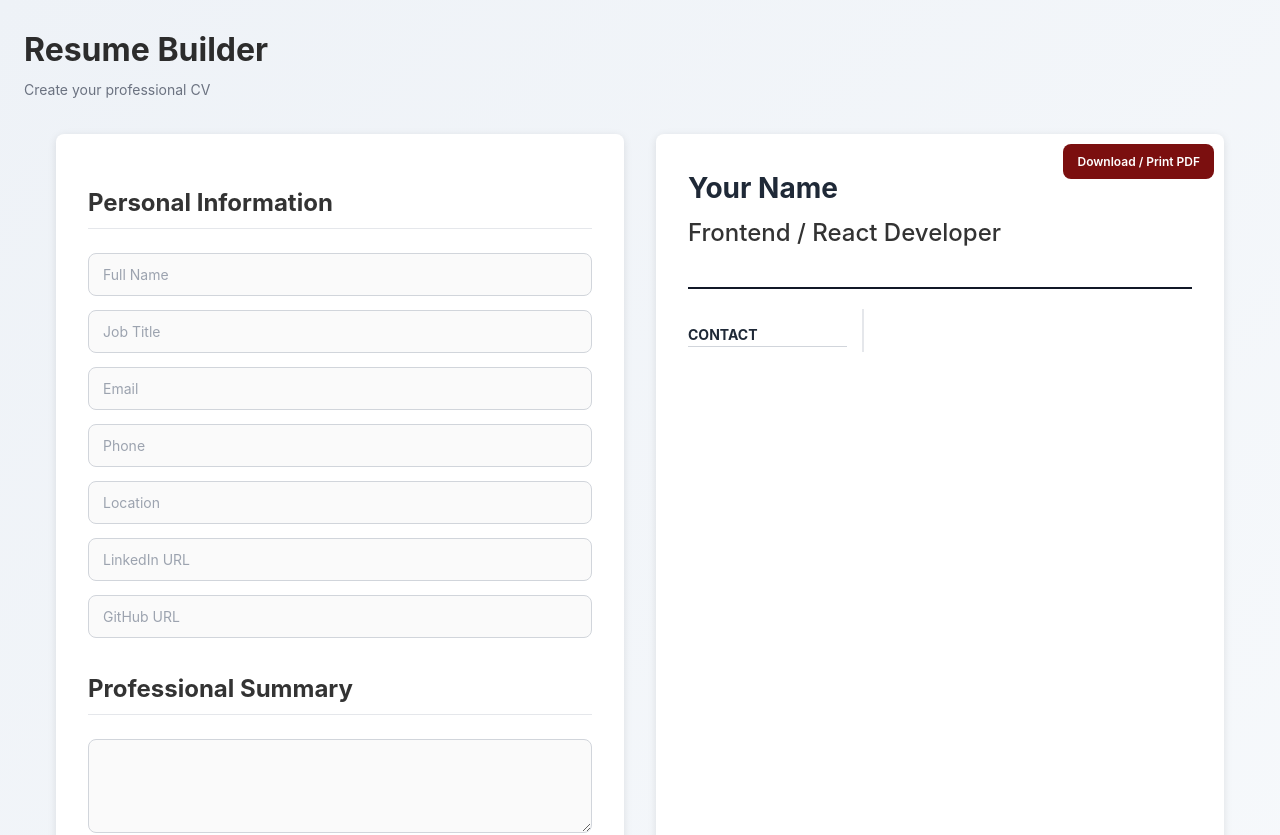
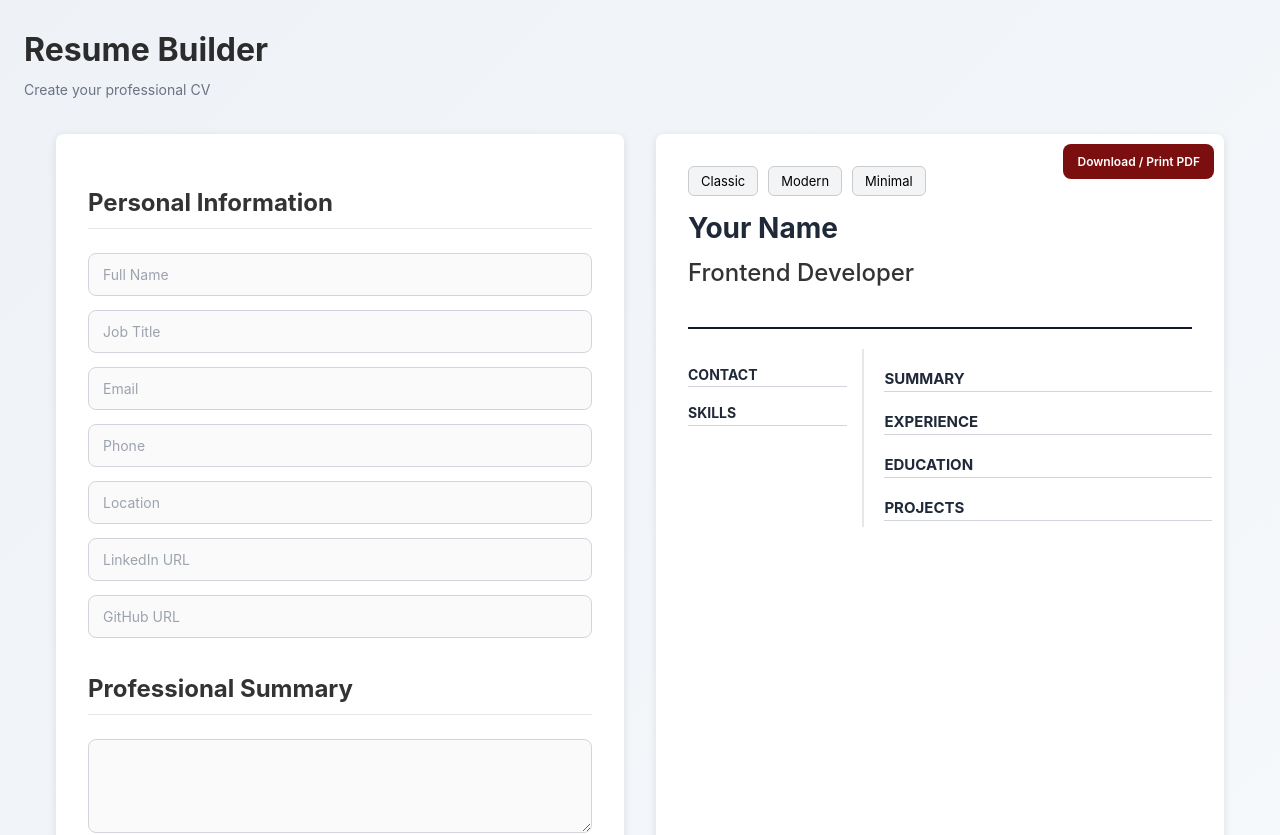
Before and after one commit to ne7277/CV-Pilot, a React (Vite) app: page /cv in a window 1280 px wide. Shown: the top 835 px of the page. Built offline with nearby package versions, Linux system fonts and the light colour scheme.

Commit message:
Added Simple templetes

```diff
--- a/src/Component/CV Form/CVForm.css
+++ b/src/Component/CV Form/CVForm.css
@@ -171,3 +171,69 @@ h1 {
     display: none;
   }
 }
+.template-switcher {
+  display: flex;
+  gap: 10px;
+  margin-bottom: 10px;
+}
+
+.template-switcher button {
+  padding: 6px 12px;
+  border-radius: 6px;
+  border: 1px solid #ccc;
+  cursor: pointer;
+  background: #f3f4f6;
+  font-size: 13px;
+}
+
+.modern-layout {
+  display: grid;
+  grid-template-columns: 35% 65%;
+  gap: 20px;
+}
+
+.modern-left {
+  background: #111827;
+  color: #fff;
+  padding: 20px;
+}
+
+.modern-left h1 {
+  font-size: 24px;
+}
+
+.modern-left .title {
+  font-size: 14px;
+  margin-bottom: 12px;
+}
+
+.modern-left h4 {
+  margin-top: 20px;
+}
+
+.modern-right h3 {
+  margin-top: 16px;
+  border-bottom: 1px solid #ccc;
+}
+
+.minimal-layout {
+  text-align: center;
+}
+
+.minimal-layout h1 {
+  font-size: 28px;
+}
+
+.minimal-layout h2 {
+  font-size: 16px;
+  color: #555;
+}
+
+.minimal-layout .contact {
+  font-size: 13px;
+  margin-bottom: 12px;
+}
+
+.minimal-layout hr {
+  margin: 16px 0;
+}
--- a/src/Component/CV Form/CVForm.js
+++ b/src/Component/CV Form/CVForm.js
@@ -1,7 +1,9 @@
 import React, { useState } from "react";
 import "./CVForm.css";
 
-export default function App() {
+export default function CVForm() {
+  const [template, setTemplate] = useState("classic");
+
   const [formData, setFormData] = useState({
     fullName: "",
     jobTitle: "",
@@ -19,10 +21,7 @@ export default function App() {
 
   const handleChange = (e) => {
     const { name, value } = e.target;
-    setFormData((prev) => ({
-      ...prev,
-      [name]: value,
-    }));
+    setFormData((prev) => ({ ...prev, [name]: value }));
   };
 
   return (
@@ -31,107 +30,51 @@ export default function App() {
       <p>Create your professional CV</p>
 
       <div className="container">
-        {/* FORM */}
+        {/* ================= FORM ================= */}
         <section className="form-section">
           <h2>Personal Information</h2>
 
-          <input
-            name="fullName"
-            placeholder="Full Name"
-            value={formData.fullName}
-            onChange={handleChange}
-          />
-          <input
-            name="jobTitle"
-            placeholder="Job Title"
-            value={formData.jobTitle}
-            onChange={handleChange}
-          />
-          <input
-            name="email"
-            placeholder="Email"
-            value={formData.email}
-            onChange={handleChange}
-          />
-          <input
-            name="phone"
-            placeholder="Phone"
-            value={formData.phone}
-            onChange={handleChange}
-          />
-          <input
-            name="location"
-            placeholder="Location"
-            value={formData.location}
-            onChange={handleChange}
-          />
-          <input
-            name="linkedin"
-            placeholder="LinkedIn URL"
-            value={formData.linkedin}
-            onChange={handleChange}
-          />
-          <input
-            name="github"
-            placeholder="GitHub URL"
-            value={formData.github}
-            onChange={handleChange}
-          />
+          <input name="fullName" placeholder="Full Name" value={formData.fullName} onChange={handleChange} />
+          <input name="jobTitle" placeholder="Job Title" value={formData.jobTitle} onChange={handleChange} />
+          <input name="email" placeholder="Email" value={formData.email} onChange={handleChange} />
+          <input name="phone" placeholder="Phone" value={formData.phone} onChange={handleChange} />
+          <input name="location" placeholder="Location" value={formData.location} onChange={handleChange} />
+          <input name="linkedin" placeholder="LinkedIn URL" value={formData.linkedin} onChange={handleChange} />
+          <input name="github" placeholder="GitHub URL" value={formData.github} onChange={handleChange} />
 
           <h2>Professional Summary</h2>
-          <textarea
-            rows="4"
-            name="summary"
-            value={formData.summary}
-            onChange={handleChange}
-          ></textarea>
+          <textarea rows="4" name="summary" value={formData.summary} onChange={handleChange} />
 
           <h2>Skills</h2>
-          <textarea
-            rows="3"
-            name="skills"
-            value={formData.skills}
-            onChange={handleChange}
-          ></textarea>
+          <textarea rows="3" name="skills" value={formData.skills} onChange={handleChange} />
 
           <h2>Experience</h2>
-          <textarea
-            rows="4"
-            name="experience"
-            value={formData.experience}
-            onChange={handleChange}
-          ></textarea>
+          <textarea rows="4" name="experience" value={formData.experience} onChange={handleChange} />
 
           <h2>Education</h2>
-          <textarea
-            rows="3"
-            name="education"
-            value={formData.education}
-            onChange={handleChange}
-          ></textarea>
+          <textarea rows="3" name="education" value={formData.education} onChange={handleChange} />
 
           <h2>Projects</h2>
-          <textarea
-            rows="4"
-            name="projects"
-            value={formData.projects}
-            onChange={handleChange}
-          ></textarea>
+          <textarea rows="4" name="projects" value={formData.projects} onChange={handleChange} />
         </section>
 
-        {/* PREVIEW */}
-        <section className="preview-section cv-preview">
+        <section className={`preview-section cv-preview ${template}`}>
 
-          <button
-            className="print-btn preview-print-btn"
-            onClick={() => window.print()}
-          >
+          <div className="template-switcher">
+            <button onClick={() => setTemplate("classic")}>Classic</button>
+            <button onClick={() => setTemplate("modern")}>Modern</button>
+            <button onClick={() => setTemplate("minimal")}>Minimal</button>
+          </div>
+
+          <button className="print-btn preview-print-btn" onClick={() => window.print()}>
             Download / Print PDF
           </button>
 
+          {template === "classic" && (
+            <>
               <div className="cv-header">
                 <h1>{formData.fullName || "Your Name"}</h1>
-            <h2>{formData.jobTitle || "Frontend / React Developer"}</h2>
+                <h2>{formData.jobTitle || "Frontend Developer"}</h2>
               </div>
 
               <div className="cv-body">
@@ -141,48 +84,75 @@ export default function App() {
                   <p>{formData.email}</p>
                   <p>{formData.location}</p>
 
-              {formData.linkedin && <p>LinkedIn</p>}
-              {formData.github && <p>GitHub</p>}
-
-              {formData.skills && (
-                <>
                   <h3>SKILLS</h3>
                   <p>{formData.skills}</p>
-                </>
-              )}
                 </aside>
 
-            {/* RIGHT COLUMN */}
                 <main className="cv-right">
-              {formData.summary && (
-                <>
-                  <h3>PROFESSIONAL SUMMARY</h3>
+                  <h3>SUMMARY</h3>
                   <p>{formData.summary}</p>
+
+                  <h3>EXPERIENCE</h3>
+                  <p>{formData.experience}</p>
+
+                  <h3>EDUCATION</h3>
+                  <p>{formData.education}</p>
+
+                  <h3>PROJECTS</h3>
+                  <p>{formData.projects}</p>
+                </main>
+              </div>
             </>
           )}
 
-              {formData.experience && (
-                <>
-                  <h3>EXPERIENCE</h3>
+          {template === "modern" && (
+            <div className="modern-layout">
+              <aside className="modern-left">
+                <h1>{formData.fullName || "Your Name"}</h1>
+                <p className="title">{formData.jobTitle}</p>
+
+                <p><b>Email:</b>{formData.email}</p>
+                <p><b>Phone:</b>{formData.phone}</p>
+                <p><b>Location:</b>{formData.location}</p>
+
+                <h4>Skills</h4>
+                <p>{formData.skills}</p>
+              </aside>
+
+              <main className="modern-right">
+                <h3>Summary</h3>
+                <p>{formData.summary}</p>
+
+                <h3>Experience</h3>
                 <p>{formData.experience}</p>
-                </>
+
+                <h3>Education</h3>
+                <p>{formData.education}</p>
+
+                <h3>Projects</h3>
+                <p>{formData.projects}</p>
+              </main>
+            </div>
           )}
 
-              {formData.education && (
-                <>
-                  <h3>EDUCATION</h3>
-                  <p>{formData.education}</p>
-                </>
+          {template === "minimal" && (
+            <div className="minimal-layout">
+              <h1>{formData.fullName || "Your Name"}</h1>
+              <h2>{formData.jobTitle}</h2>
+
+              <p className="contact">
+                {formData.email} | {formData.phone} | {formData.location}
+              </p>
+
+              <hr />
+
+              <p><b>Summary:</b> {formData.summary}</p>
+              <p><b>Skills:</b> {formData.skills}</p>
+              <p><b>Experience:</b> {formData.experience}</p>
+              <p><b>Education:</b> {formData.education}</p>
+              <p><b>Projects:</b> {formData.projects}</p>
+            </div>
           )}
-
-              {formData.projects && (
-                <>
-                  <h3>PROJECTS</h3>
-                  <p>{formData.projects}</p>
-                </>
-              )}
-            </main>
-          </div>
         </section>
       </div>
     </div>
```
Lines whose indentation alone changed are shown as unchanged.
